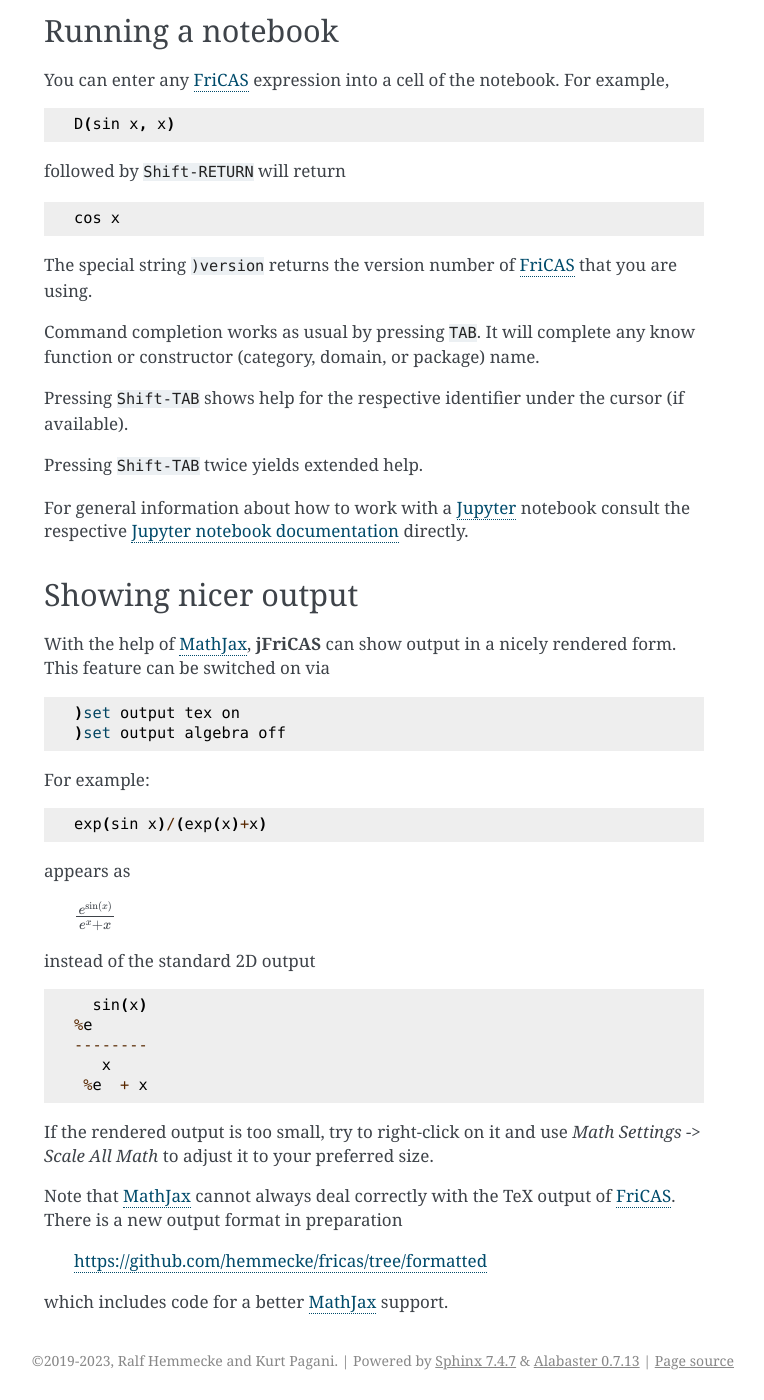
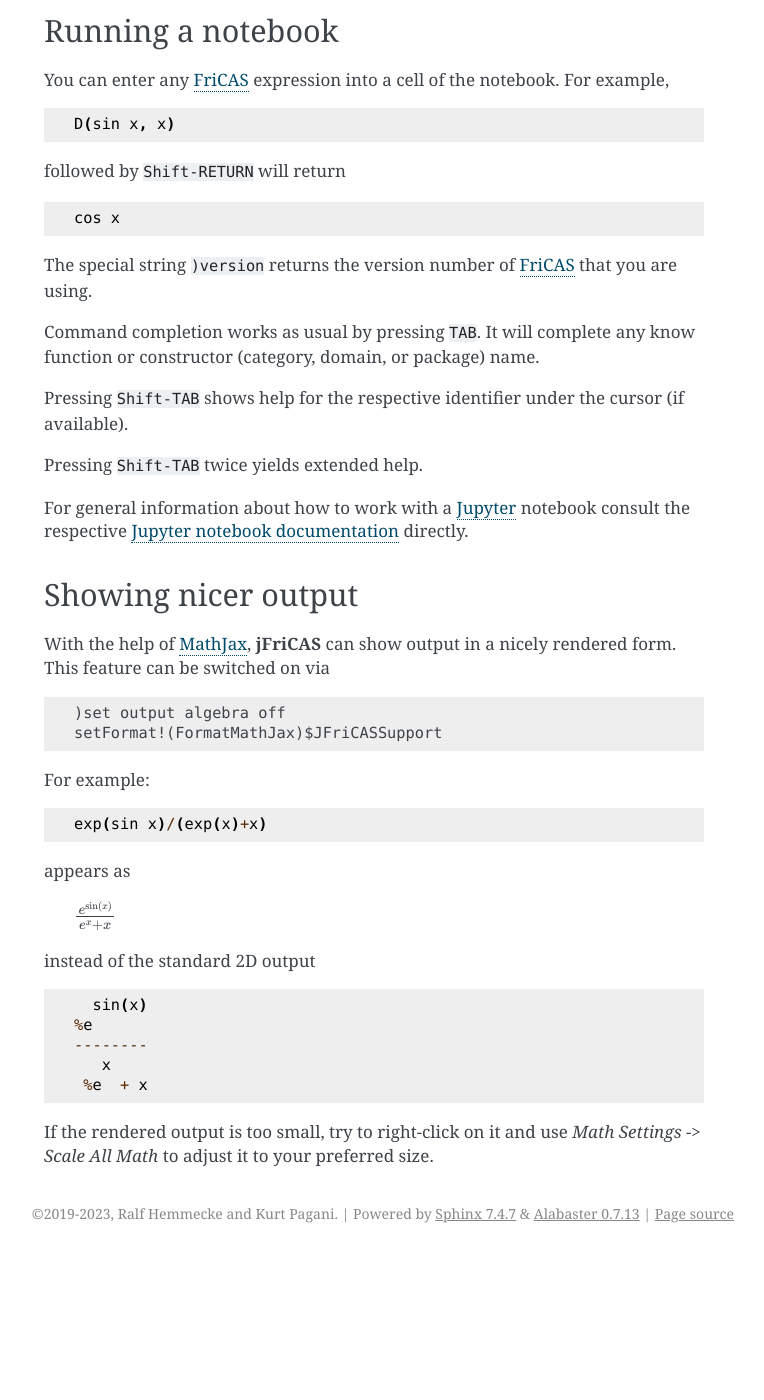
Before and after one commit to fricas/jfricas, a Sphinx documentation site: the page built from docs/sphinx/usage.rst, in a window 1280 px wide and 1400 px high, scrolled down 1242 px. Shown: the whole window, without its empty margins (376-1140 px from the left). Built offline with Sphinx 7.4.7, drawn with Linux system fonts in a browser that asks for light colours; after the commit the page ends 2495 px from its top, so only the background shows below that.

Commit message:
fix documentation

```diff
--- a/docs/sphinx/usage.rst
+++ b/docs/sphinx/usage.rst
@@ -99,33 +99,26 @@ With the help of MathJax_, **jFriCAS** can show output in a nicely
 rendered form. This feature can be switched on via
 ::
 
- )set output tex on
- )set output algebra off
+   )set output algebra off
+   setFormat!(FormatMathJax)$JFriCASSupport
+
 
 For example::
 
-  exp(sin x)/(exp(x)+x)
+   exp(sin x)/(exp(x)+x)
 
 appears as
 
-  :math:`\frac{{e}^{\sin\left(x\right)}}{{e}^{x}+x}`
+   :math:`\frac{{e}^{\sin\left(x\right)}}{{e}^{x}+x}`
 
 instead of the standard 2D output
 ::
 
-    sin(x)
-  %e
-  --------
-     x
-   %e  + x
+     sin(x)
+   %e
+   --------
+      x
+    %e  + x
 
 If the rendered output is too small, try to right-click on it and use
 `Math Settings` -> `Scale All Math` to adjust it to your preferred size.
-
-Note that MathJax_ cannot always deal correctly with the TeX output of
-FriCAS_. There is a new output format in preparation
-
-
-  https://github.com/hemmecke/fricas/tree/formatted
-
-which includes code for a better MathJax_ support.
```
